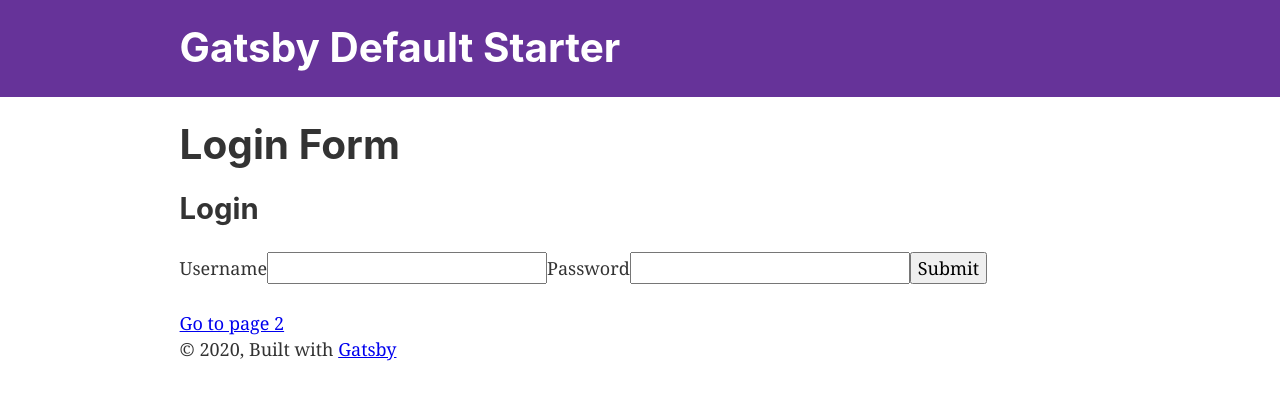
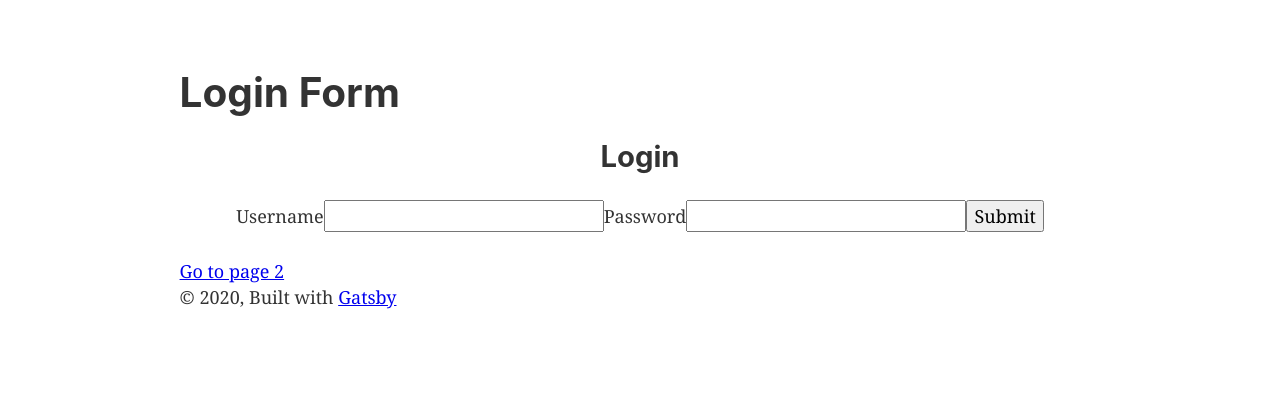
Before and after one commit to Tashazun/interview-app, a Gatsby site: page / in a window 1280 px wide. Built offline with nearby package versions, Linux system fonts and the light colour scheme; Gatsby itself is replaced by a stand-in of ours.

Commit message:
styling plugin added to config

```diff
--- a/gatsby-config.js
+++ b/gatsby-config.js
@@ -15,6 +15,7 @@ module.exports = {
     },
     `gatsby-transformer-sharp`,
     `gatsby-plugin-sharp`,
+    `gatsby-plugin-sass`,
     {
       resolve: `gatsby-plugin-manifest`,
       options: {
--- a/package.json
+++ b/package.json
@@ -14,6 +14,7 @@
     "gatsby-plugin-sharp": "^2.6.4",
     "gatsby-source-filesystem": "^2.3.4",
     "gatsby-transformer-sharp": "^2.5.2",
+    "node-sass": "^4.14.1",
     "prop-types": "^15.7.2",
     "react": "^16.12.0",
     "react-dom": "^16.12.0",
--- a/src/components/form.js
+++ b/src/components/form.js
@@ -2,20 +2,23 @@ import React from "react"
 import useForm from "./useForm";
 import validate from './validation';
 
+import "./form.scss";
+
 const Form = () => {
-  const { values, handleChange, handleSubmit } = useForm(login, validate);
+  const { values, errors, handleChange, handleSubmit } = useForm(login, validate);
 
   function login() {
     console.log(values);
   }
 
   return (
-    <div className="form">
-      <h2 className="form__title">Login</h2>
+    <div className="login">
+      <h2 className="login__title">Login</h2>
       <form onSubmit={handleSubmit}>
         <label htmlFor="username">Username</label>
         <input
           id="username"
+          className={`login__username ${errors.username && 'login__username--invalid'}`}
           type="text"
           name="username"
           onChange={handleChange}
@@ -24,6 +27,7 @@ const Form = () => {
         <label htmlFor="password">Password</label>
         <input
           id="password"
+          className={`login__password ${errors.password && 'login__password--invalid'}`}
           type="password"
           name="password"
           onChange={handleChange}
--- /dev/null
+++ b/src/components/form.scss
@@ -0,0 +1,6 @@
+.login {
+  display: flex;
+  flex-direction: column;
+  align-items: center;
+  justify-content: center;
+}
--- a/src/components/header.js
+++ b/src/components/header.js
@@ -3,20 +3,9 @@ import PropTypes from "prop-types"
 import React from "react"
 
 const Header = ({ siteTitle }) => (
-  <header
-    style={{
-      background: `rebeccapurple`,
-      marginBottom: `1.45rem`,
-    }}
-  >
-    <div
-      style={{
-        margin: `0 auto`,
-        maxWidth: 960,
-        padding: `1.45rem 1.0875rem`,
-      }}
-    >
-      <h1 style={{ margin: 0 }}>
+  <header>
+    <div>
+      <h1>
         <Link
           to="/"
           style={{
```
Also changed, not shown: 1 other file.
